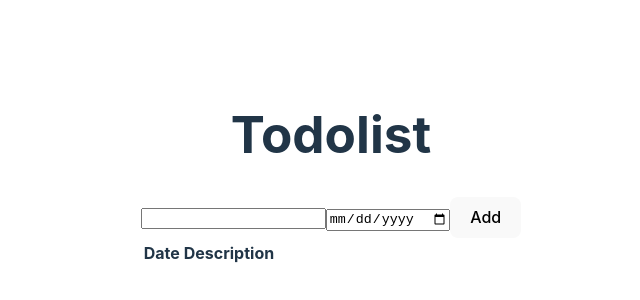
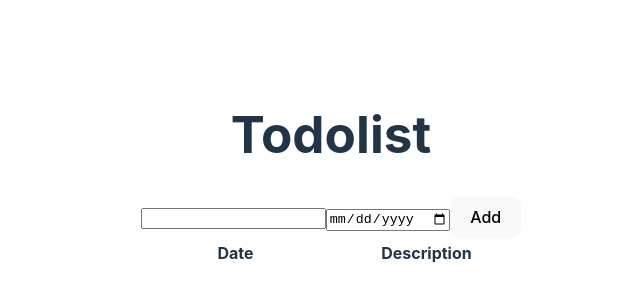
Before and after one commit to ehirvi/todolist-react, a React (Vite) app: page / in a window 1280 px wide. Shown: the part 230-530 px from the top of the page, without its empty margins (309-949 px from the left). Built offline with nearby package versions, Linux system fonts and the light colour scheme.

Commit message:
css styling

```diff
--- /dev/null
+++ b/src/Todolist.css
@@ -0,0 +1,8 @@
+table {
+    table-layout: fixed;
+    width: 30vw;
+}
+
+td {
+    word-wrap: break-word;
+}
--- a/src/Todolist.jsx
+++ b/src/Todolist.jsx
@@ -1,4 +1,5 @@
 import { useState } from "react"
+import './Todolist.css'
 
 
 const Todolist = () => {
```
